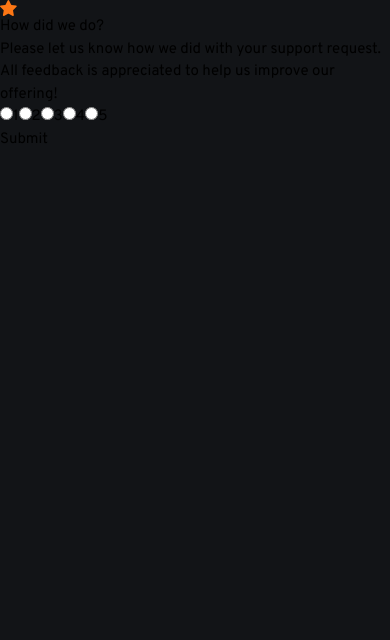
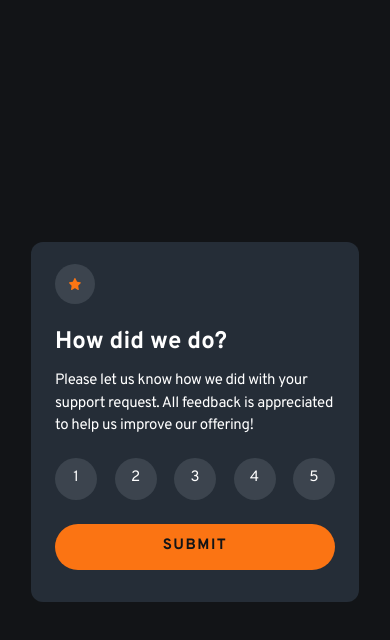
Before and after one commit to Isabela-Fernanda/interactive-rating-component, a React (Vite) app: page / in a window 390 px wide. Shown: the top 640 px of the page. Built offline with nearby package versions, Linux system fonts and the light colour scheme.

Commit message:
Applying mobile style

```diff
--- a/src/App.tsx
+++ b/src/App.tsx
@@ -14,7 +14,7 @@ export default function App() {
   }
 
   return (
-    <main>
+    <main className="h-screen flex items-center justify-center text-white-0">
       {submitted ? (
         <ThankYou rating={rating!} />
       ) : (
--- a/src/components/RatingForm.tsx
+++ b/src/components/RatingForm.tsx
@@ -10,23 +10,31 @@ const ratings = [1, 2, 3, 4, 5];
 
 export function RatingForm({ rating, onRatingChange, onSubmit, }: RatingFormProps) {
     return (
-        <form onSubmit={onSubmit}>
-            <img src={StarIcon} alt="" />
+        <form onSubmit={onSubmit} className="bg-grey-900 w-82 h-90 lg:w-103 rounded-xl px-6 py-5.5">
+            <div className="bg-grey-500/20 rounded-full w-10 h-10 flex items-center justify-center mb-5.5">
+                <img src={StarIcon} alt="" className="h-3 " />
+            </div>
+
 
             <fieldset aria-describedby="rating-description">
-                <legend>How did we do?</legend>
+                <legend className="text-2xl font-bold mb-3">How did we do?</legend>
 
-                <p id="rating-description">Please let us know how we did with your support request. All feedback is appreciated to help us improve our offering! </p>
+                <p id="rating-description" className="tracking-tight">Please let us know how we did with your support request. All feedback is appreciated to help us improve our offering! </p>
 
-                {ratings.map((value) => (
-                    <label key={value}>
-                        <input type="radio" name="rating" value={value} checked={rating === value} onChange={() => onRatingChange(value)} required />
-                        {value}
-                    </label>
-                ))}
+                <div className="flex justify-between my-5">
+                    {ratings.map((value) => (
+                        <label key={value} className="cursor-pointer" >
+                            <input type="radio" name="rating" value={value} checked={rating === value} onChange={() => onRatingChange(value)} required className="peer sr-only"/>
+
+                            <span className={`w-10.5 h-10.5 rounded-full flex items-center justify-center transition-colors ${rating === value ? "bg-white-0 text-grey-900" : "bg-grey-500/20 hover:bg-orange-500 hover:text-gray-900"} peer-focus-visible:ring-2 peer-focus-visible:ring-orange-500`}>
+                                {value}
+                            </span>
+                        </label>
+                    ))}
+                </div>
             </fieldset>
 
-            <button type="submit">Submit</button>
+            <button type="submit" className="bg-orange-500 mt-1 w-full h-11.5 rounded-r-full rounded-l-full font-bold tracking-widest text-grey-950 hover:bg-white-0">SUBMIT</button>
         </form>
     );
 }
--- a/src/components/ThankYou.tsx
+++ b/src/components/ThankYou.tsx
@@ -14,14 +14,14 @@ export function ThankYou({ rating }: ThankYouProps) {
     }, []);
 
     return (
-        <section>
-            <img src={Illustration} alt="" />
+        <section className="bg-grey-900 w-82 h-90 lg:w-103 rounded-xl px-6 py-5.5 flex flex-col items-center">
+            <img src={Illustration} alt="" className="h-24 w-36 mt-3 mb-6" />
 
-            <p>You selected {rating} out of 5</p>
+            <p className="bg-grey-500/20 py-1 px-2.5 rounded-2xl tracking-tight text-orange-500">You selected {rating} out of 5</p>
 
-            <h1 ref={headingRef} tabIndex={-1}>Thank you!</h1>
+            <h1 ref={headingRef} tabIndex={-1} className="mt-7.5 mb-2.5 text-2xl">Thank you!</h1>
 
-            <p>We appreciate you taking the time to give a rating. If you ever need more support, don't hesitate to get in touch!</p>
+            <p className="text-center tracking-tight">We appreciate you taking the time to give a rating. If you ever need more support, don't hesitate to get in touch!</p>
         </section>
     );
 }
```
Also changed, not shown: src/main.tsx (+4 -4 lines).
